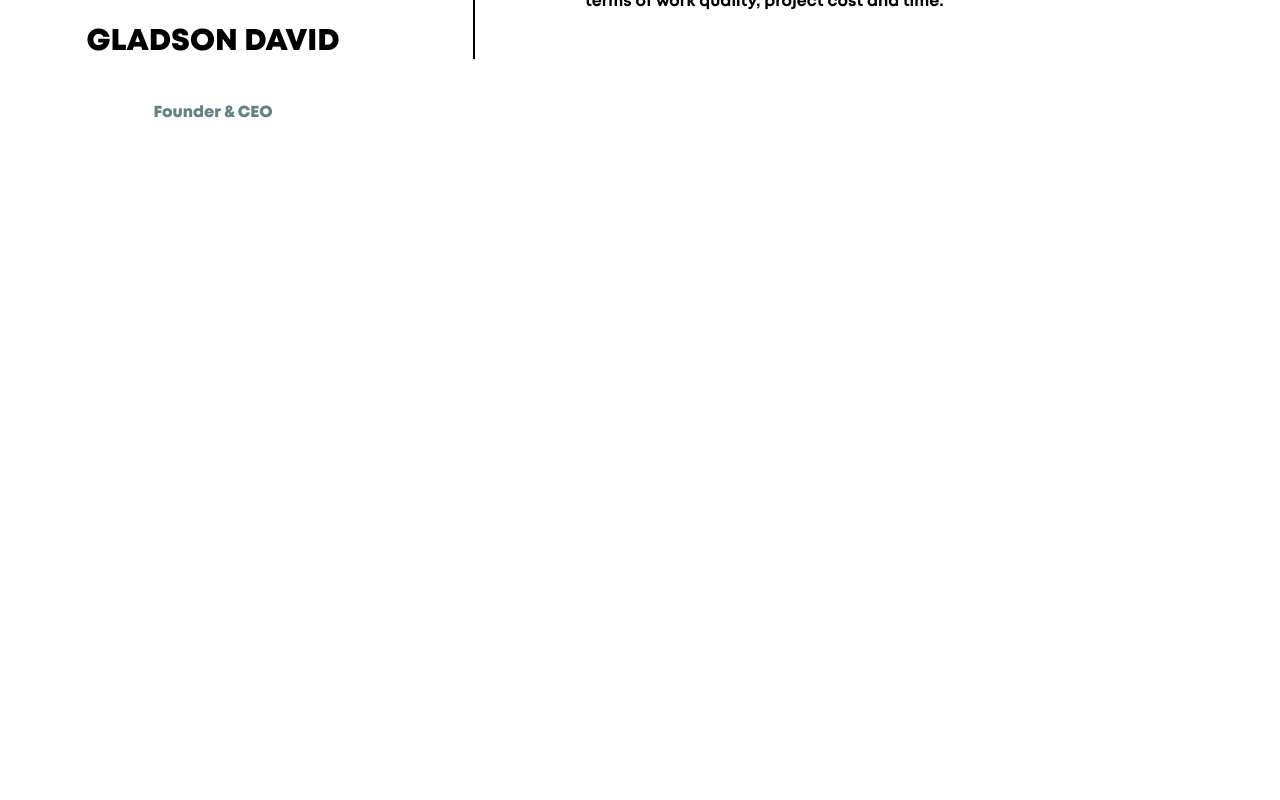
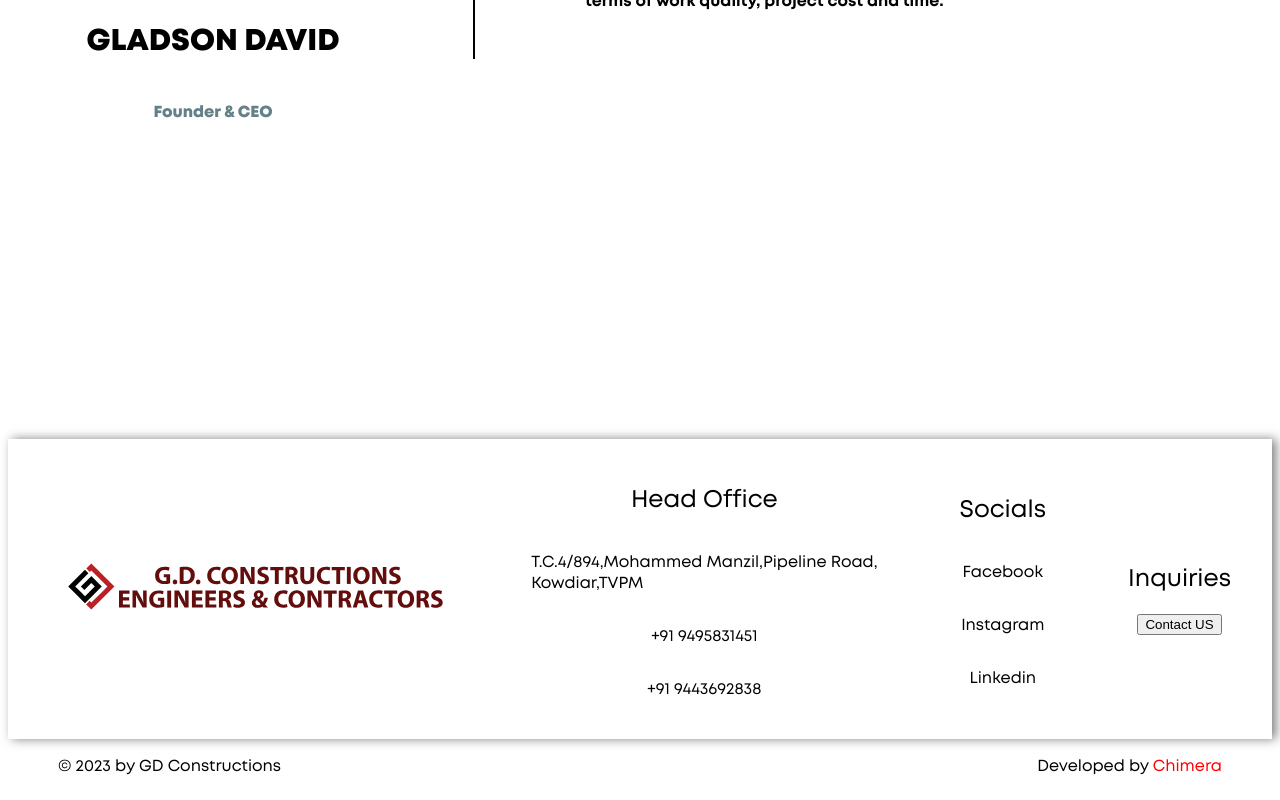
Before and after one commit to chimera-careers/GD-Constructions, a React (Vite) app: page / in a window 1280 px wide. Shown: the part 1521-2321 px from the top of the page. Before the commit the page ends 1960 px from the top, so only its background shows below. Built offline with nearby package versions, Linux system fonts and the light colour scheme.

Commit message:
Completed footer

```diff
--- a/src/App.jsx
+++ b/src/App.jsx
@@ -3,6 +3,7 @@ import './App.scss'
 import { BrowserRouter,Routes,Route } from "react-router-dom";
 import LandingPage from "./Components/LandingPage/LandingPage"
 import About from './Components/About/About';
+import Footer from './Components/Footer/Footer';
 
 function App() {
 
--- /dev/null
+++ b/src/Components/Footer/Footer.jsx
@@ -0,0 +1,43 @@
+import React from 'react'
+
+import "./footer.scss"
+import Logo from "../../assets/logo.svg"
+
+function Footer() {
+  return (
+    <>
+    <div className="footer-container">
+        <div className="footer-part1">
+            <img src={Logo} alt="" className='footer-logo'/>
+        </div>
+        <div className="footer-part2">
+          <h2>Head Office</h2>
+          <p>T.C.4/894,Mohammed Manzil,Pipeline Road,<br />Kowdiar,TVPM</p>
+          <p>+91 9495831451</p>
+          <p>+91 9443692838</p>
+        </div>
+        <div className="footer-part3">
+          <h2>Socials</h2>
+          <p>Facebook</p>
+          <p>Instagram</p>
+          <p>Linkedin</p>
+        </div>
+         <div className="footer-part4">
+          <h2>Inquiries</h2>
+          <button>Contact US</button>
+        </div>
+
+    </div>
+        <div className="footer-base">
+          <div className="base-part1">
+            <p>&copy; 2023 by GD Constructions</p>
+          </div>
+          <div className="base-part2">
+            <p>Developed by <span className='chimera'>Chimera</span></p>
+          </div>
+        </div>
+    </>
+  )
+}
+
+export default Footer
--- /dev/null
+++ b/src/Components/Footer/footer.scss
@@ -0,0 +1,62 @@
+.footer-container{
+
+
+    background-color: #fff;
+    display: flex;
+    flex-direction: row;
+    align-items: center;
+    justify-content: space-around;
+    height: 300px;
+    box-shadow: 4px  0px 10px rgba(0, 0, 0, 0.5);
+    left: 0;
+
+
+    .footer-part1{
+
+
+        .footer-logo{
+            width: 400px;
+        }
+    }
+
+    .footer-part2{
+        display: flex;
+        flex-direction: column;
+        font-family: Mont;
+        align-items: center;
+    }
+
+    .footer-part3{
+        font-family: Mont;
+        display: flex;
+        flex-direction: column;
+        align-items: center;
+    }
+
+    .footer-part4{
+        font-family: Mont;
+        display: flex;
+        flex-direction: column;
+        align-items: center;
+    }
+}
+
+.footer-base{
+
+    display: flex;
+    flex-direction: row;
+    justify-content: space-between;
+    margin: 0 50px;
+
+    .base-part1{
+        font-family: Mont;
+    }
+
+    .base-part2{
+        font-family: Mont;
+
+        .chimera{
+            color: red;
+        }
+    }
+}
--- a/src/Components/LandingPage/LandingPage.jsx
+++ b/src/Components/LandingPage/LandingPage.jsx
@@ -5,6 +5,7 @@ import "./landingpage.scss"
 import Header from '../Header/Header'
 import Navbar from '../Navbar.jsx/Navbar'
 import About from '../About/About'
+import Footer from '../Footer/Footer'
 
 function LandingPage() {
   return (
@@ -15,6 +16,7 @@ function LandingPage() {
   <img src={Banner} alt="" />
 </div>
       <About />
+      <Footer/>
     </div>
   )
 }
```
